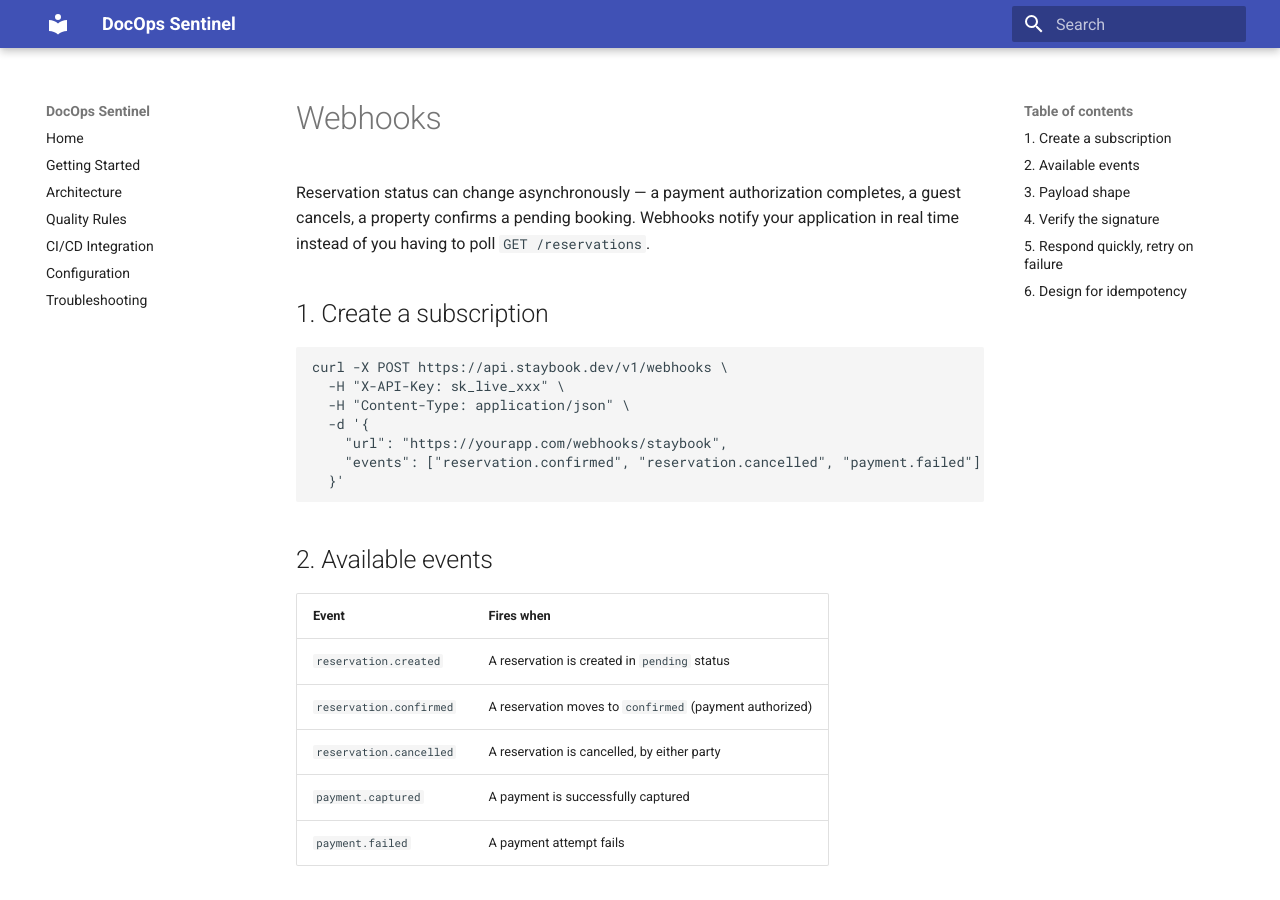
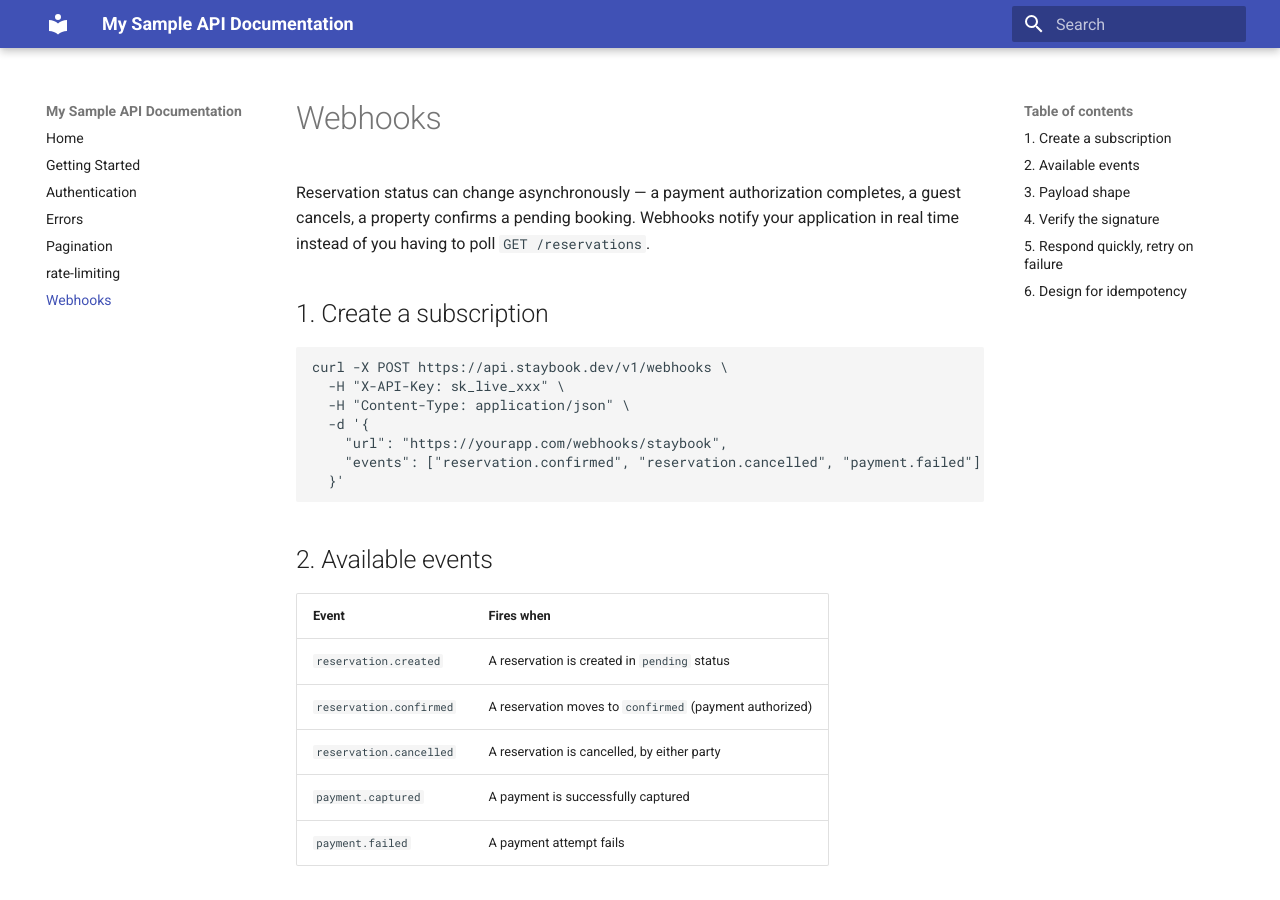
Before and after one commit to veeranpatil-boop/my-sample-api-doc, an MkDocs documentation site: the page built from docs/webhooks.md, in a window 1280 px wide and 900 px high. Built offline with MkDocs 1.6.1 and Material for MkDocs 9.7.7, drawn with Linux system fonts in a browser that asks for light colours.

Commit message:
Updated mkdocs.yml

```diff
--- a/mkdocs.yml
+++ b/mkdocs.yml
@@ -1,6 +1,6 @@
-site_name: DocOps Sentinel
-site_description: Automated documentation quality checks for Markdown
-site_url: https://veeranpatil-boop.github.io/sentinel-documentation/
+site_name: My Sample API Documentation
+site_description: This is sample documentation for reservation API
+site_url: https://veeranpatil-boop.github.io/my-sample-api-doc/
 site_author: Veeran Patil
 
 theme:
@@ -10,10 +10,10 @@ theme:
     - navigation.instant.prefetch
 
 nav:
-  - Home: index.md
+  - Home: README.md
   - Getting Started: getting-started.md
-  - Architecture: architecture.md
-  - Quality Rules: quality-rules.md
-  - CI/CD Integration: ci-cd.md
-  - Configuration: configuration.md
-  - Troubleshooting: troubleshooting.md
+  - Authentication: authentication.md
+  - Errors: errors.md
+  - Pagination: pagination.md
+  - rate-limiting: rate-limiting.md
+  - Webhooks : webhooks.md
```
